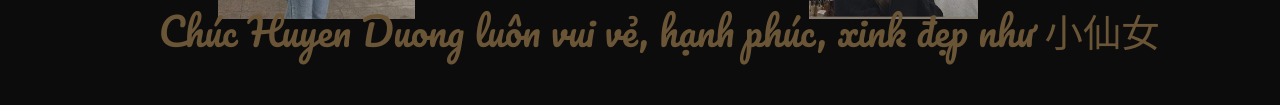
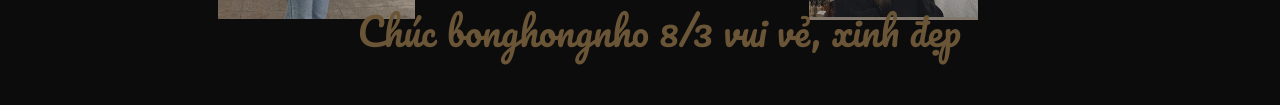
Before and after one commit to thanhh1511/thanhh06, a plain HTML site: page index.html in a window 1280 px wide. Shown: the part 486-591 px from the top of the page. Drawn offline with Linux system fonts and the light colour scheme; a web font is replaced by a local one.

Commit message:
Update index.html

```diff
--- a/index.html
+++ b/index.html
@@ -45,7 +45,7 @@ supportsCssVars() || alert("Please view this demo in a modern browser that suppo
 					<source src="./img/NgayDauTien-DucPhuc-7129810.mp3" type="audio/mpeg">
 				</audio></span>
 				<h2 class="content__title no-select">
-					<span class="content__title-sub">Chúc Huyen Duong luôn vui vẻ, hạnh phúc, xink đẹp như 小仙女</span>
+					<span class="content__title-sub">Chúc bonghongnho 8/3 vui vẻ, xinh đẹp</span>
 				</h2>
 			</div>
 		</main>
```
